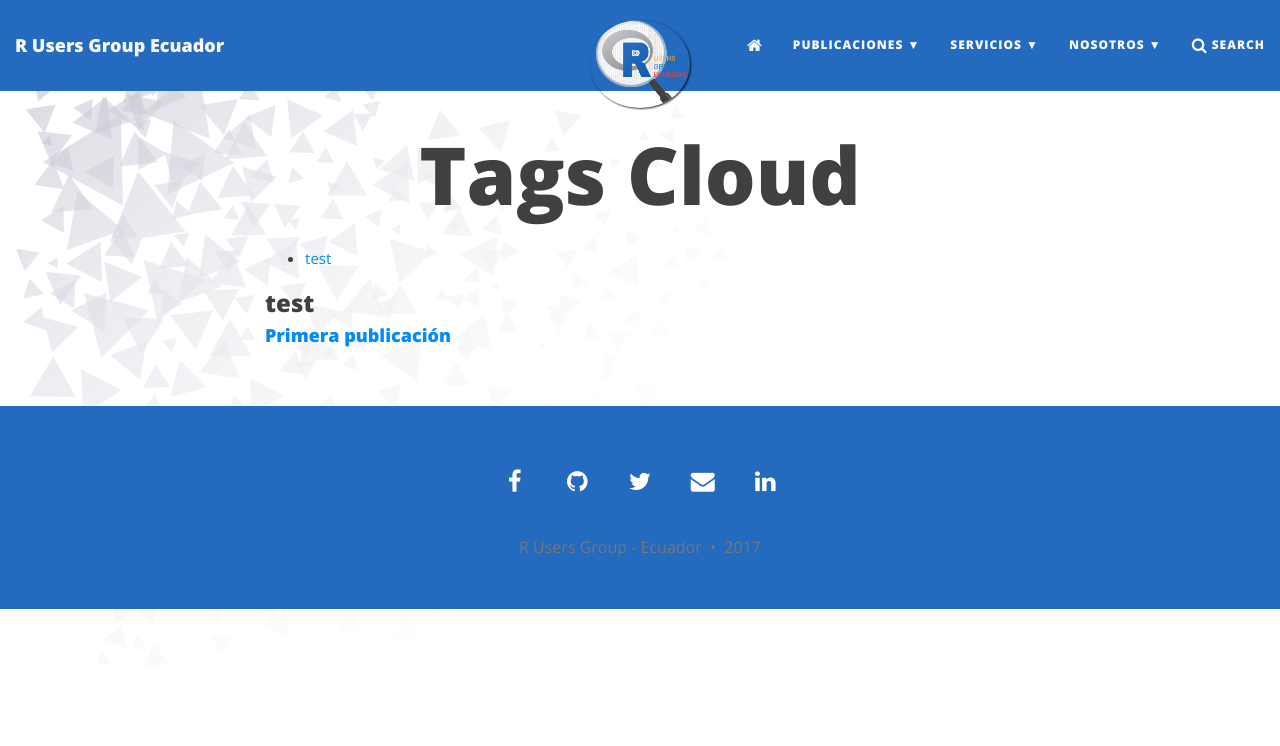
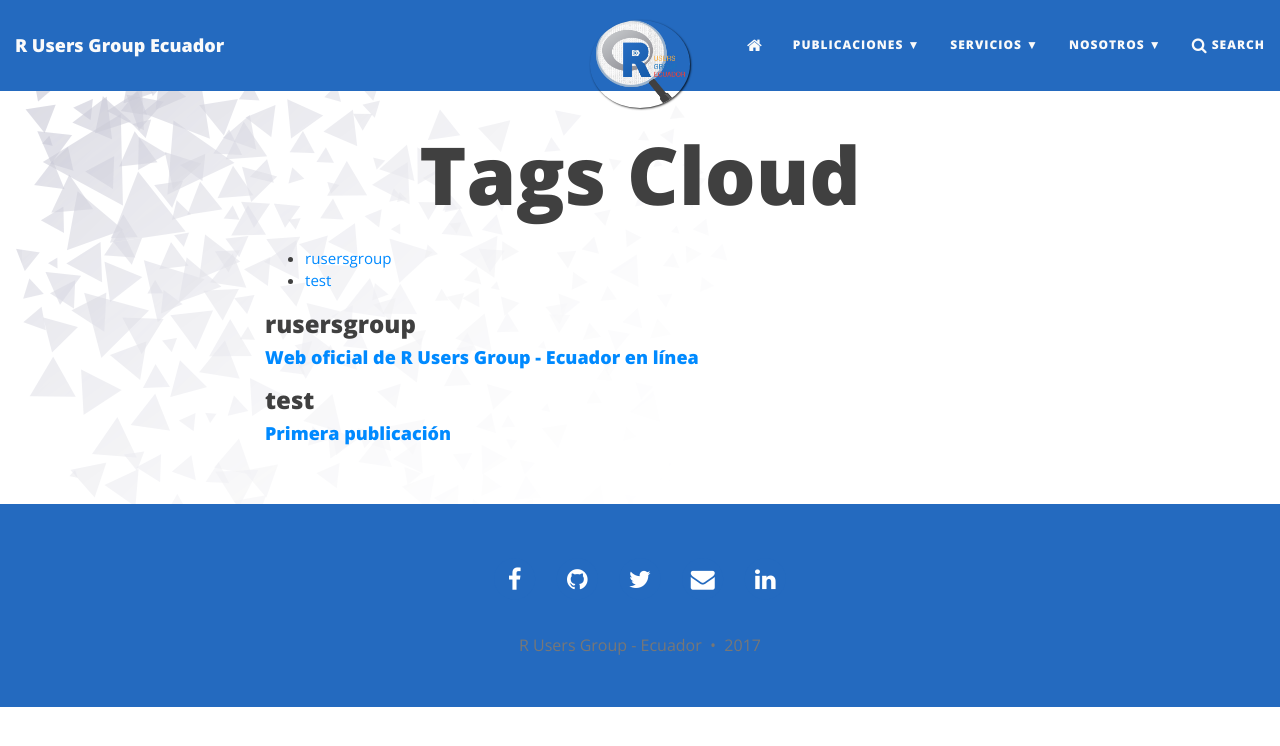
Before and after one commit to Rgrupoec/Rgrupoec.github.io, a Jekyll site: the page built from tags.md, in a window 1280 px wide. Shown: the top 746 px of the page. Built offline with Jekyll 4.4.1, drawn with Linux system fonts in a browser that asks for light colours; nearby versions of some CDN libraries.

Commit message:
Update 2017-07-02-primer_post.md

```diff
--- a/_posts/2017-07-02-primer_post.md
+++ b/_posts/2017-07-02-primer_post.md
@@ -2,6 +2,8 @@
 title: Web oficial de R Users Group - Ecuador en línea
 layout: 		page
 comments:		false
+tags:
+  - rusersgroup
 noToc:			true
 ---
 
```
